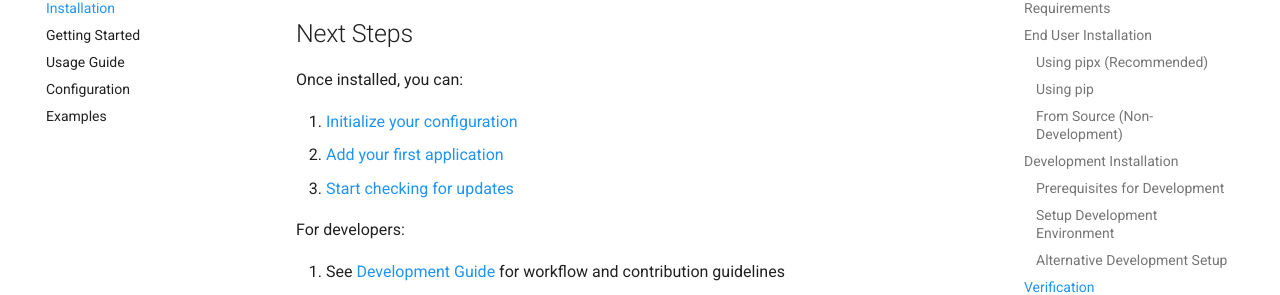
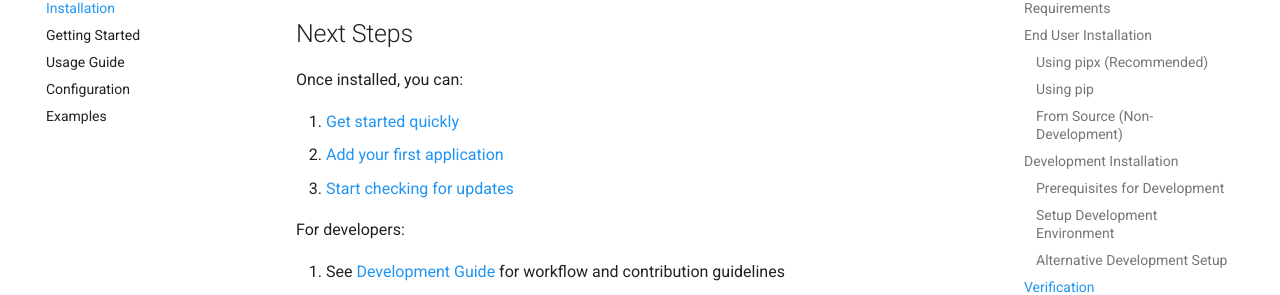
Before and after one commit to royw/appimage-updater, an MkDocs documentation site: the page built from docs/installation.md, in a window 1280 px wide and 900 px high, scrolled down 2170 px. Shown: the part 148-443 px from the top of the window. Built offline with MkDocs 1.6.1 and Material for MkDocs 9.7.7, drawn with Linux system fonts in a browser that asks for light colours; comment, search, counter and statistics services are not loaded.

Commit message:
docs: fix broken link to removed initialization section
Updated installation.md to link to the new 'quick-start' section instead
of the removed 'initialization' section in getting-started.md.

This resolves the mkdocs build warning about missing anchor.

```diff
--- a/docs/installation.md
+++ b/docs/installation.md
@@ -99,7 +99,7 @@
 
 Once installed, you can:
 
-1. [Initialize your configuration](getting-started.md#initialization)
+1. [Get started quickly](getting-started.md#quick-start)
 1. [Add your first application](getting-started.md#adding-applications)
 1. [Start checking for updates](getting-started.md#checking-updates)
 
```
